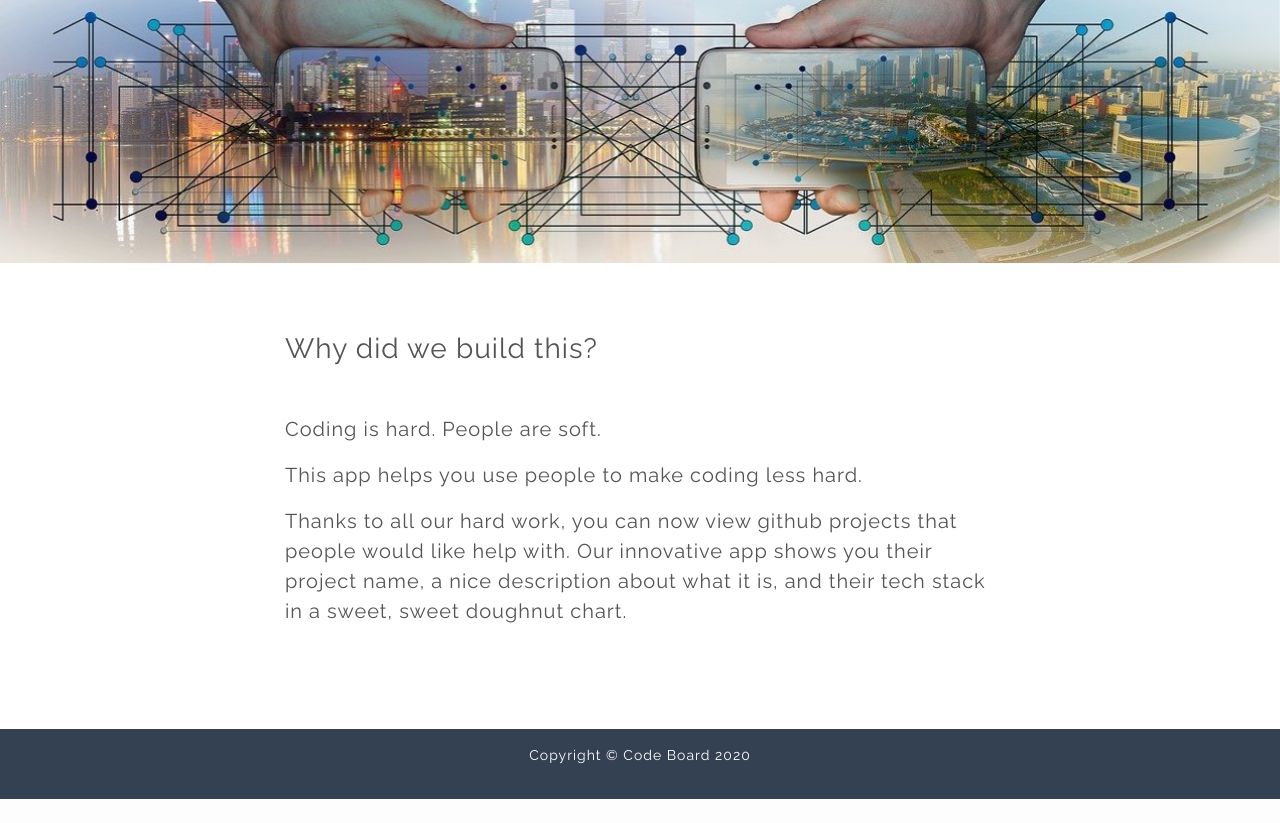
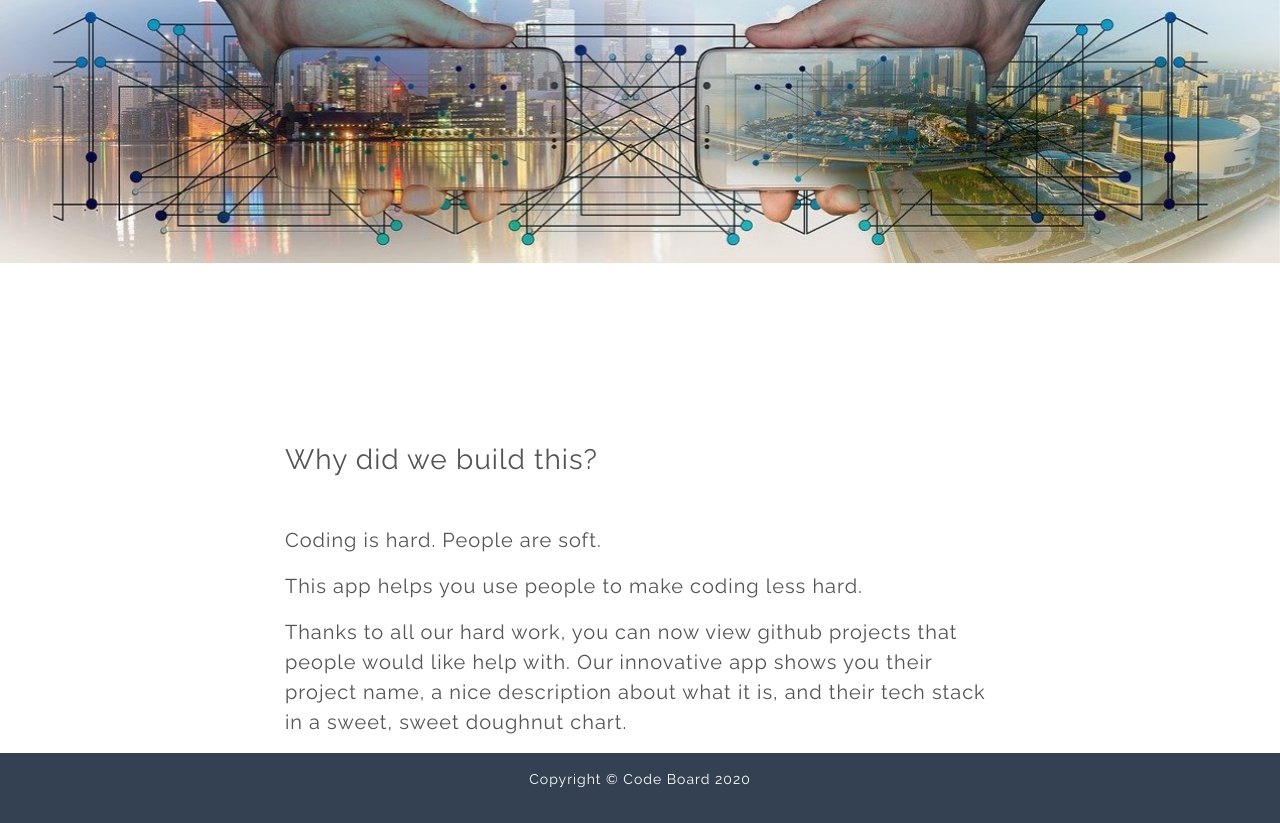
Before and after one commit to pachkovska/coding-event-aggreagtor, a Django app: template apps/core/templates/pages/mission_statement.html in a window 1280 px wide. Shown: the part 83-906 px from the top of the page. Before the commit the page ends 882 px from the top, so only its background shows below. Run offline with Django 3.2, Linux system fonts and the light colour scheme; the template is opened without the code that fills it, so the values that code supplies are empty; some libraries are stand-ins or nearby versions.

Commit message:
tunedup style

```diff
--- a/apps/core/static/css/custom.css
+++ b/apps/core/static/css/custom.css
@@ -37,8 +37,9 @@ body {
   display: inline-block;
 }
 
-.margin-mission-text {
-  margin-top: 30%;
+.mission-text {
+  margin-top: 40%;
+  background-color: white;
 }
 
 .nav-item {
--- a/apps/core/templates/pages/mission_statement.html
+++ b/apps/core/templates/pages/mission_statement.html
@@ -14,7 +14,7 @@ active
 <div class="row">
   <div class="col-md-2">
   </div>
-  <div class="col-md-8 margin-mission-text">
+  <div class="col-md-8 mission-text">
     <h3 class="mb-5">Why did we build this?</h3>
     <p> Coding is hard. People are soft.</p>
     <p> This app helps you use people to make coding less hard. </p>
```
Also changed, not shown: apps/core/templates/pages/contact.html (+4 -3 lines), apps/core/templates/pages/home.html (+11 -11 lines), apps/core/static/images/kickstart_coding_logo.png (deleted), apps/core/static/images/mailman.jpg (added), apps/core/static/images/teamwork.jpg (added).
